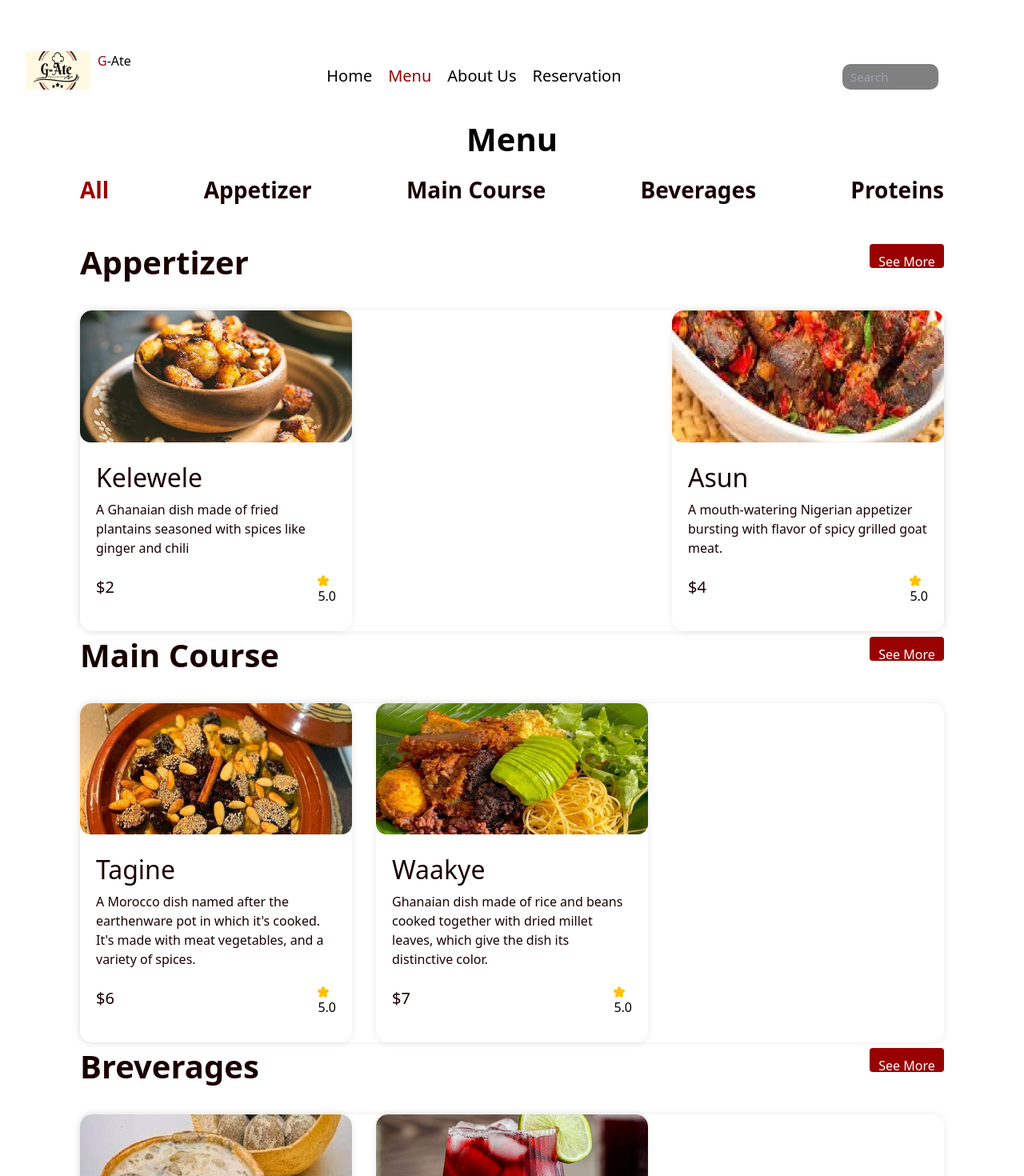
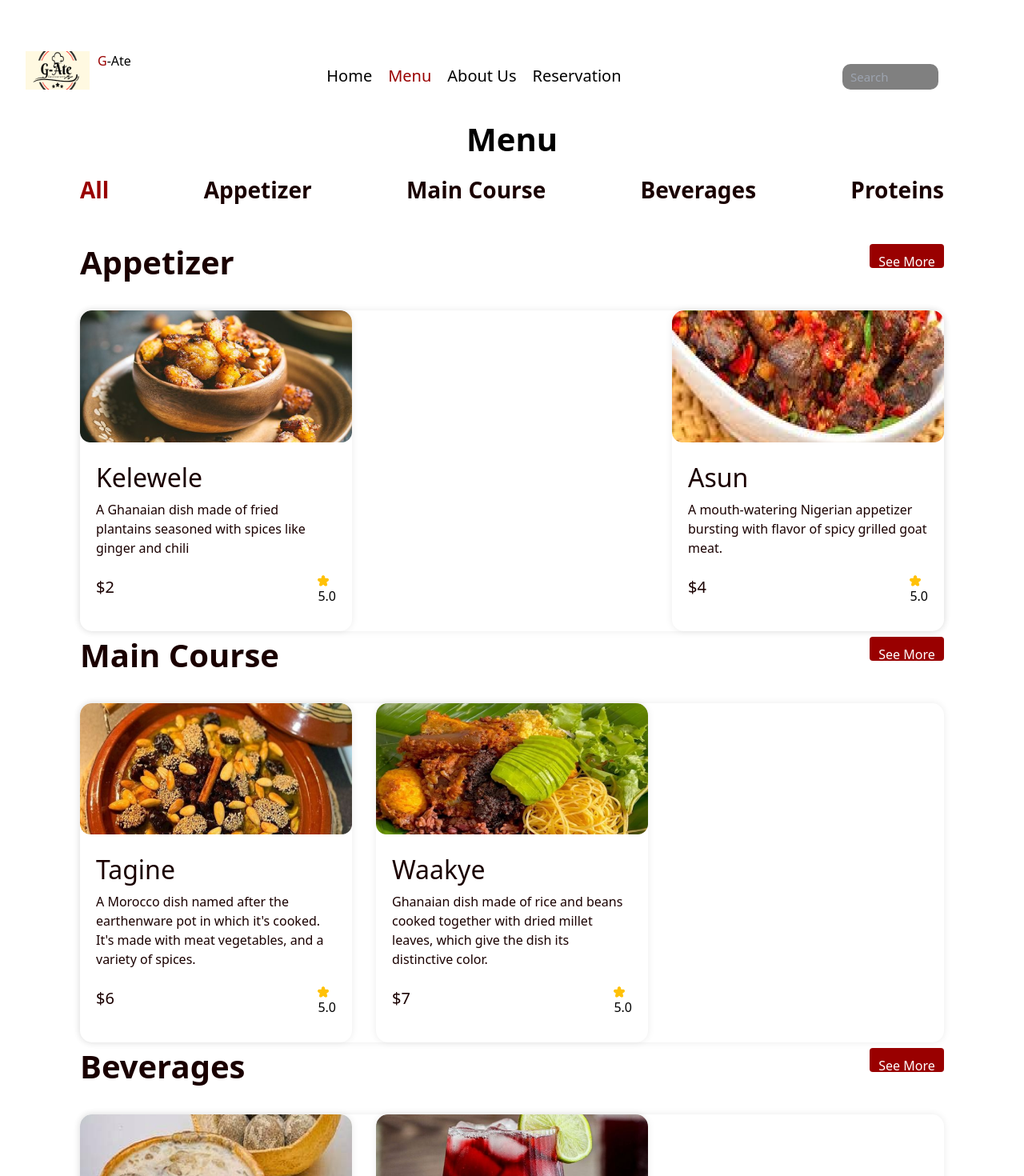
Before and after one commit to ukinebo1/group8-project, a React (Vite) app: page /menu in a window 1280 px wide. Shown: the top 1470 px of the page at 80% size. Built offline with nearby package versions, Linux system fonts and the light colour scheme.

Commit message:
formatted the code properly

```diff
--- a/src/Components/FoodDisplay/FoodDisplay.jsx
+++ b/src/Components/FoodDisplay/FoodDisplay.jsx
@@ -40,7 +40,7 @@ function DisplayMenu() {
           </div>
         </div>
         <div className="cardText menuCardTwo">
-          <p>Appertizer</p>
+          <p>Appetizer</p>
           <button onClick={() => navigate("/more")}>See More</button>
         </div>
         <div>
@@ -167,7 +167,7 @@ function DisplayMenu() {
             </div>
           </div>
           <div className="cardText menuCardTwo cardMenuDiv">
-            <p>Breverages</p>
+            <p>Beverages</p>
             <button onClick={() => navigate("/more")}>See More</button>
           </div>
           <div className="food-item last-food-item">
```
